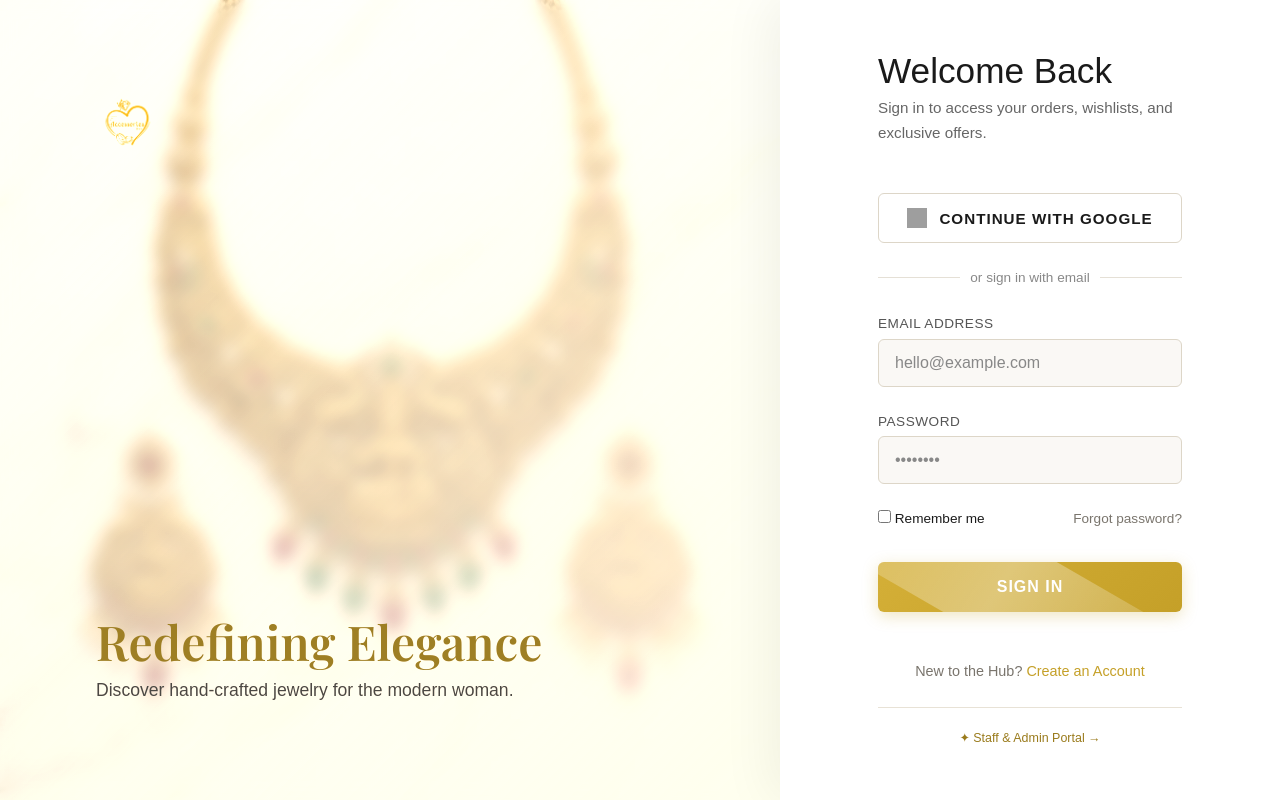
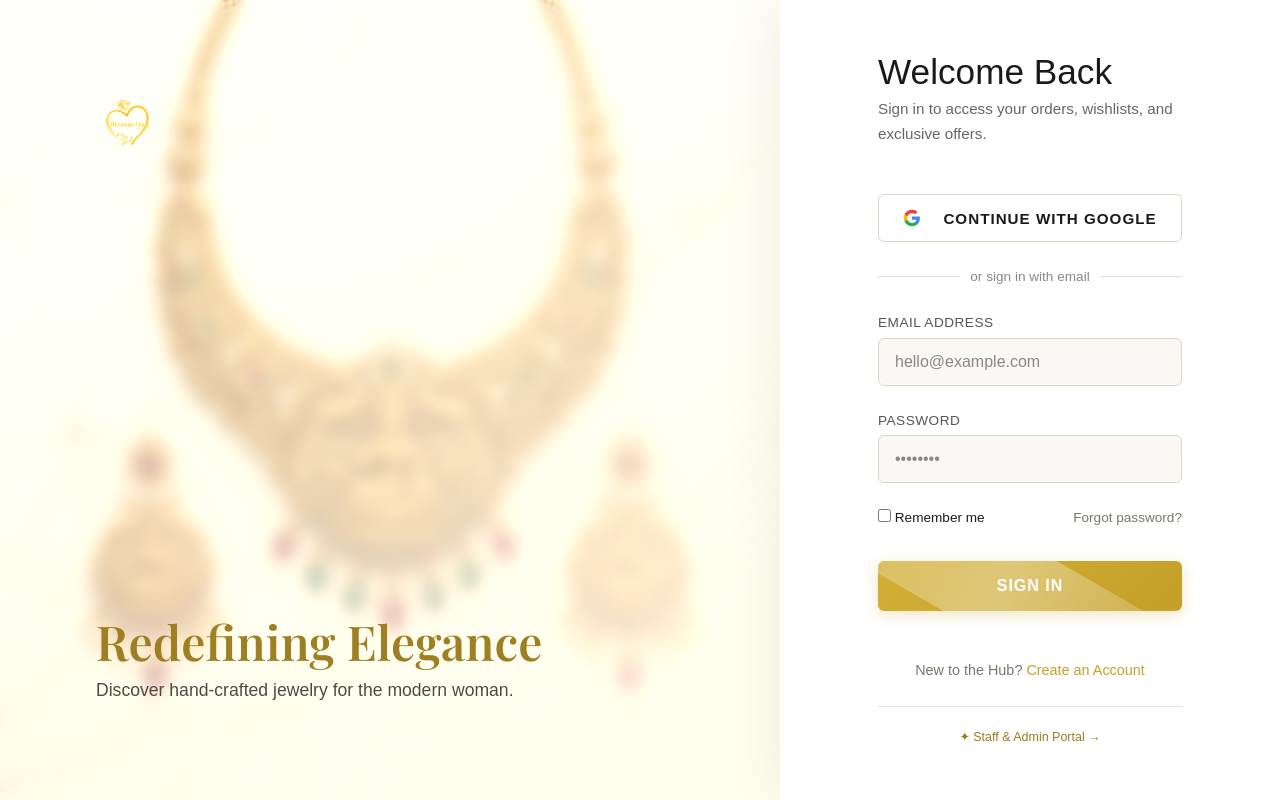
Before and after one commit to vayanakclothing-byte/the-accessories-hub, a plain HTML site: page login.html in a window 1280 px wide. Drawn offline with nearby package versions, Linux system fonts and the light colour scheme; no server answers; grey boxes are pictures that could not be loaded; a web font is replaced by a local one.

Commit message:
fix(auth): replace external Google logo with inline SVG to resolve false positive phishing scanner flag

```diff
--- a/login.html
+++ b/login.html
@@ -35,7 +35,12 @@
         <p class="auth-subtitle">Sign in to access your orders, wishlists, and exclusive offers.</p>
 
         <button class="btn-google" onclick="handleGoogleSignIn()">
-          <img src="https://upload.wikimedia.org/wikipedia/commons/c/c1/Google_%22G%22_logo.svg" alt="Google Logo">
+          <svg width="18" height="18" viewBox="0 0 24 24" aria-hidden="true" style="margin-right: 10px;">
+            <path fill="#4285F4" d="M22.56 12.25c0-.78-.07-1.53-.2-2.25H12v4.26h5.92c-.26 1.37-1.04 2.53-2.21 3.31v2.77h3.57c2.08-1.92 3.28-4.74 3.28-8.09z"/>
+            <path fill="#34A853" d="M12 23c2.97 0 5.46-.98 7.28-2.66l-3.57-2.77c-.98.66-2.23 1.06-3.71 1.06-2.86 0-5.29-1.93-6.16-4.53H2.18v2.84C3.99 20.53 7.7 23 12 23z"/>
+            <path fill="#FBBC05" d="M5.84 14.09c-.22-.66-.35-1.36-.35-2.09s.13-1.43.35-2.09V7.06H2.18C1.43 8.55 1 10.22 1 12s.43 3.45 1.18 4.94l2.85-2.22.81-.63z"/>
+            <path fill="#EA4335" d="M12 5.38c1.62 0 3.06.56 4.21 1.64l3.15-3.15C17.45 2.09 14.97 1 12 1 7.7 1 3.99 3.47 2.18 7.06l3.66 2.84c.87-2.6 3.3-4.52 6.16-4.52z"/>
+          </svg>
           CONTINUE WITH GOOGLE
         </button>
 
```
Also changed, not shown: admin/login.html (+6 -1 lines).
